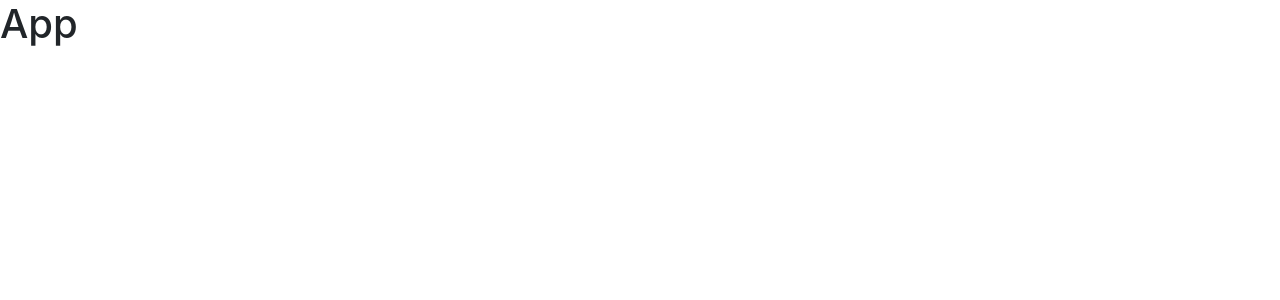
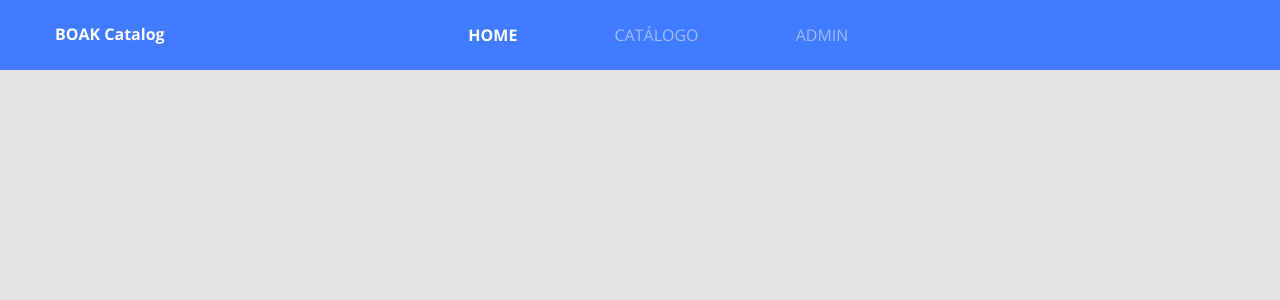
Before and after one commit to boakdev/boakcatalog, a React (Create React App) app in the folder front-web/: page / in a window 1280 px wide. Shown: the top 300 px of the page. Built offline with nearby package versions, Linux system fonts and the light colour scheme.

Commit message:
Add Navbar

```diff
--- a/front-web/package.json
+++ b/front-web/package.json
@@ -11,7 +11,7 @@
     "@types/react": "^16.9.53",
     "@types/react-dom": "^16.9.8",
     "bootstrap": "^4.6.0",
-    "node-sass": "^5.0.0",
+    "node-sass": "4.14.1",
     "react": "^17.0.1",
     "react-dom": "^17.0.1",
     "react-scripts": "4.0.1",
--- a/front-web/src/App.tsx
+++ b/front-web/src/App.tsx
@@ -1,10 +1,13 @@
-import React  from 'react';
+import React from 'react';
+import './core/assets/styles/custom.scss';
+import './app.scss';
+import Navbar from './core/components/Navbar';
 
 const App = () => {
 
     return (
-       <h1>App</h1>
-    )
+       <Navbar/>
+    );
 }
 
 export default App;
--- /dev/null
+++ b/front-web/src/app.scss
@@ -0,0 +1,23 @@
+@import url('https://fonts.googleapis.com/css2?family=Open+Sans:wght@400;700&display=swap');
+
+* {
+  font-family: 'Open Sans', sans-serif;
+}
+
+h1, h2, h3, h4, h5, h6 {
+  margin-bottom: 0;
+  font-weight: 700;
+}
+
+ul {
+  list-style-type: none;
+  margin-bottom: 0;
+  padding-left: 0;
+}
+
+a {
+  &:hover {
+    text-decoration: none;
+    color: unset;
+  }
+}
--- /dev/null
+++ b/front-web/src/core/assets/styles/custom.scss
@@ -0,0 +1,8 @@
+$theme-colors: (
+    "primary": #407BFF
+);
+
+$body-bg: #E5E5E5;
+$body-color: #263238;
+
+@import '~bootstrap/scss/bootstrap.scss';
--- /dev/null
+++ b/front-web/src/core/components/Navbar/index.tsx
@@ -0,0 +1,28 @@
+import React from 'react';
+import './styles.scss';
+
+const Navbar = () => (
+
+    <nav className="row bg-primary main-nav">
+        <div className="col-2">
+            <a href="link" className="nav-logo-text">
+                <h6>BOAK Catalog</h6>
+            </a>
+        </div>
+        <div className="col-6 offset-2">
+            <ul className="main-menu">
+                <li>
+                    <a href="link" className="active">HOME</a>
+                </li>
+                <li>
+                    <a href="link">CATÁLOGO</a>
+                </li>
+                <li>
+                    <a href="link">ADMIN</a>
+                </li>
+            </ul>
+        </div>
+    </nav>
+);
+
+export default Navbar;
--- /dev/null
+++ b/front-web/src/core/components/Navbar/styles.scss
@@ -0,0 +1,35 @@
+.main-nav {
+    height: 70px;
+    font-size: 28px;
+    color: #fff;
+    align-items: center;
+    padding-left: 40px;
+    margin-left: 0;
+    margin-right: 0;
+}
+
+.nav-logo-text {
+    color: #fff;
+}
+
+.main-menu {
+    display: flex;
+    font-size: 16px;
+    width: 380px;
+    justify-content: space-between;
+
+    a {
+        font-style: normal;
+        color: rgba(255, 255, 255, 0.5);
+
+        &.active {
+            font-weight: bold;
+            color: #fff;
+        }
+
+        &:hover {
+            color: #fff;
+        }
+
+    }
+}
--- a/front-web/src/index.tsx
+++ b/front-web/src/index.tsx
@@ -1,7 +1,6 @@
 import React from 'react';
 import ReactDOM from 'react-dom';
 import App from './App';
-import 'bootstrap/dist/css/bootstrap.css';
 
 ReactDOM.render(
   <App />,
```
Also changed, not shown: 2 other files (tests, documents, lock files or other folders).
